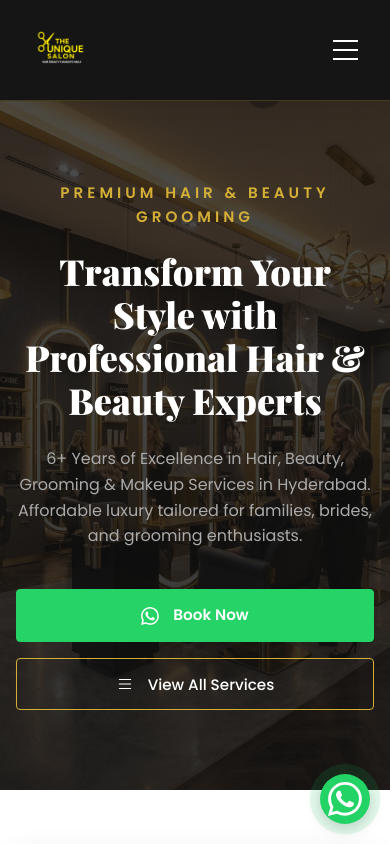
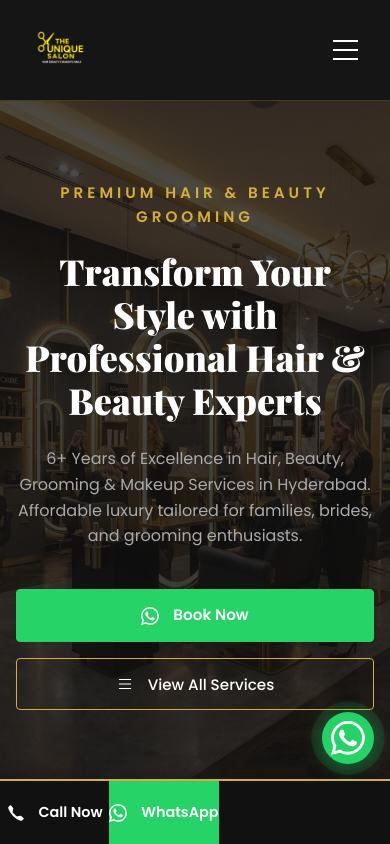
Before and after one commit to gouravboga12-rgb/Unique-Saloon, a React (Vite) app: page / in a window 390 px wide. Shown: the top 844 px of the page. Built offline with nearby package versions, Linux system fonts and the light colour scheme; a web font is replaced by a local one.

Commit message:
fix: mobile layout - floating WhatsApp visibility, sticky CTA bar, AOS disable on mobile, overflow-x hidden

```diff
--- a/src/App.jsx
+++ b/src/App.jsx
@@ -2,6 +2,7 @@ import React, { useState, useEffect } from 'react';
 import Navbar from './components/Navbar';
 import Footer from './components/Footer';
 import FloatingWhatsApp from './components/FloatingWhatsApp';
+import MobileStickyCTA from './components/MobileStickyCTA';
 import Home from './pages/Home';
 import About from './pages/About';
 import Services from './pages/Services';
@@ -20,9 +21,14 @@ export default function App() {
 
   useEffect(() => {
     AOS.init({
-      duration: 1000,
+      duration: 800,
       once: true,
       easing: 'ease-out-cubic',
+      offset: 50,
+      disable: function() {
+        // Disable AOS on small mobile screens to prevent elements staying hidden
+        return window.innerWidth < 768;
+      }
     });
   }, []);
 
@@ -57,6 +63,7 @@ export default function App() {
       </main>
       <Footer setCurrentPage={setCurrentPage} navigateToSection={navigateToSection} />
       <FloatingWhatsApp />
+      <MobileStickyCTA />
     </>
   );
 }
--- a/src/index.css
+++ b/src/index.css
@@ -38,6 +38,7 @@
 
 html {
   scroll-behavior: smooth;
+  overflow-x: hidden;
 }
 
 body {
@@ -46,6 +47,7 @@ body {
   background-color: var(--bg-light);
   line-height: 1.6;
   -webkit-font-smoothing: antialiased;
+  overflow-x: hidden;
 }
 
 h1, h2, h3, h4, h5, h6 {
@@ -1605,10 +1607,14 @@ textarea.form-control {
   display: flex;
   align-items: center;
   justify-content: center;
-  box-shadow: 0 4px 15px rgba(0, 0, 0, 0.2);
-  z-index: 999;
+  box-shadow: 0 4px 20px rgba(37, 211, 102, 0.35);
+  z-index: 9999;
   cursor: pointer;
   transition: var(--transition-smooth);
+  /* Never let AOS or overflow hide this */
+  opacity: 1 !important;
+  visibility: visible !important;
+  transform: none;
 }
 
 .floating-whatsapp:hover {
@@ -1651,7 +1657,7 @@ textarea.form-control {
   height: 65px;
   background-color: var(--dark-charcoal);
   border-top: 2.5px solid var(--primary-gold);
-  z-index: 998;
+  z-index: 9998;
   box-shadow: 0 -4px 15px rgba(0, 0, 0, 0.15);
 }
 
@@ -1957,12 +1963,26 @@ textarea.form-control {
     text-align: center;
   }
 
-  /* Floating WhatsApp positioning on mobile */
+  /* Add padding at bottom so last content isn't hidden behind sticky CTA bar */
+  main {
+    padding-bottom: 65px;
+  }
+
+  /* Show mobile sticky CTA bar on mobile */
+  .mobile-sticky-cta {
+    display: flex;
+    align-items: center;
+  }
+
+  /* Floating WhatsApp: sit above the 65px sticky CTA bar + extra gap */
   .floating-whatsapp {
-    bottom: 20px;
-    right: 20px;
-    width: 50px;
-    height: 50px;
+    bottom: 80px;
+    right: 16px;
+    width: 52px;
+    height: 52px;
+    z-index: 9999;
+    opacity: 1 !important;
+    visibility: visible !important;
   }
 }
 
```
